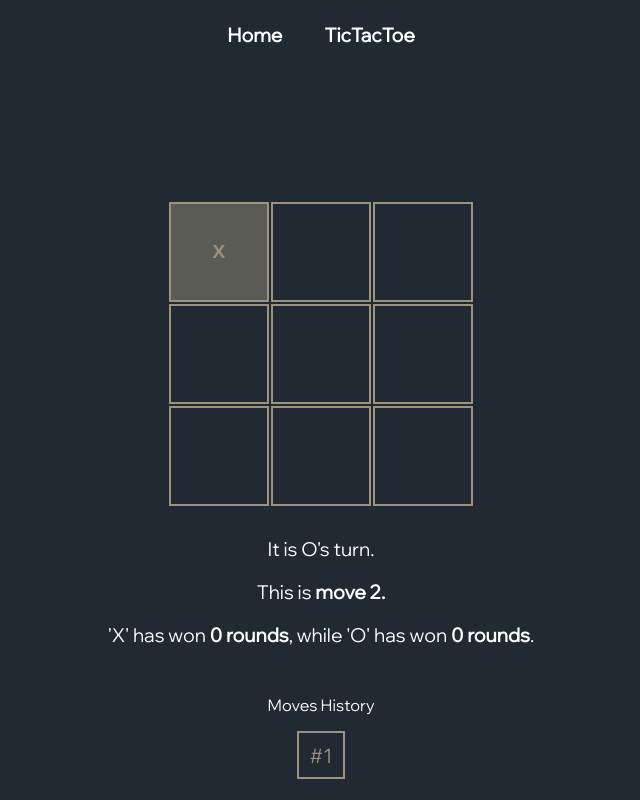
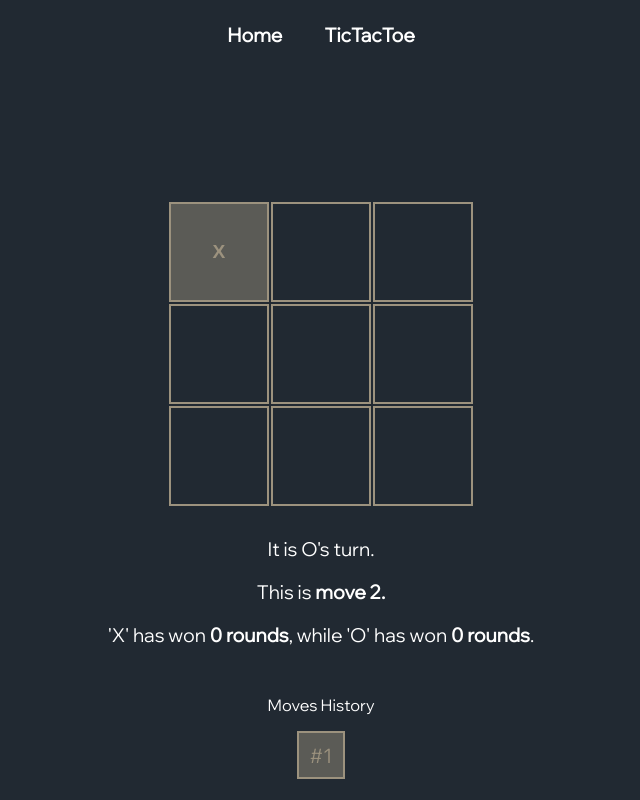
Before and after one commit to Magthylius/magthylius.github.io, a React (Create React App) app: page /tictactoe in a window 1280 px wide. Both pictures are taken after a click on the button 538 px from the left and 252 px from the top of the page. Shown: the whole page, without its empty margins (319-959 px from the left). Built offline with nearby package versions, Linux system fonts and the light colour scheme.

Commit message:
feat: selected move button styling

```diff
--- a/src/Pages/TicTacToeGame.scss
+++ b/src/Pages/TicTacToeGame.scss
@@ -46,7 +46,7 @@
   font-size: large;
 }
 
-#move-button {
+.move-button {
   color: $primaryColor;
   background-color: $transparentColor;
 
@@ -63,11 +63,15 @@
   cursor: pointer;
 }
 
-#move-button:hover {
+.move-button:hover {
   color: $bgColor;
   background-color: $primaryColor;
 
   cursor: pointer;
+}
+
+.selected-move-button {
+  background-color: $primaryColorShaded;
 }
 
 .square {
--- a/src/pages/TicTacToeGame.tsx
+++ b/src/pages/TicTacToeGame.tsx
@@ -200,7 +200,7 @@
     const description = "#" + move;
 
     return (
-      <button id='move-button' onClick={() => jumpToMove(move)}>{description}</button>
+      <button className={`move-button ${currentMove === move ? "selected-move-button" : ""}`} onClick={() => jumpToMove(move)}>{description}</button>
     );
   });
 
@@ -209,7 +209,7 @@
       {
         <button id='restart-button' className='label' onClick={handleGameRestart} style=
           {{ visibility: `${hasGameEnded ? "visible" : "hidden"}` }}>
-          Restart Game
+          Restart Game?
         </button>
       }
       <div id='game-board' className='label'>
```
